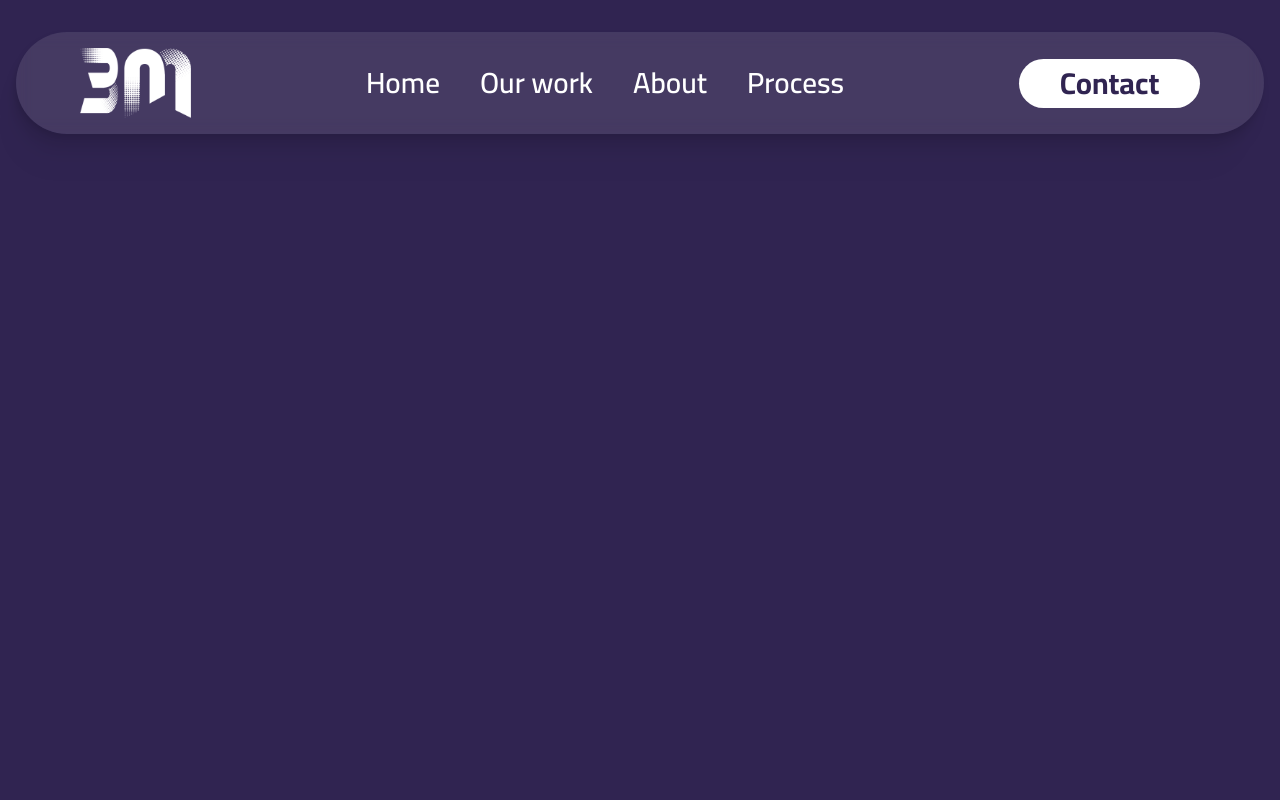
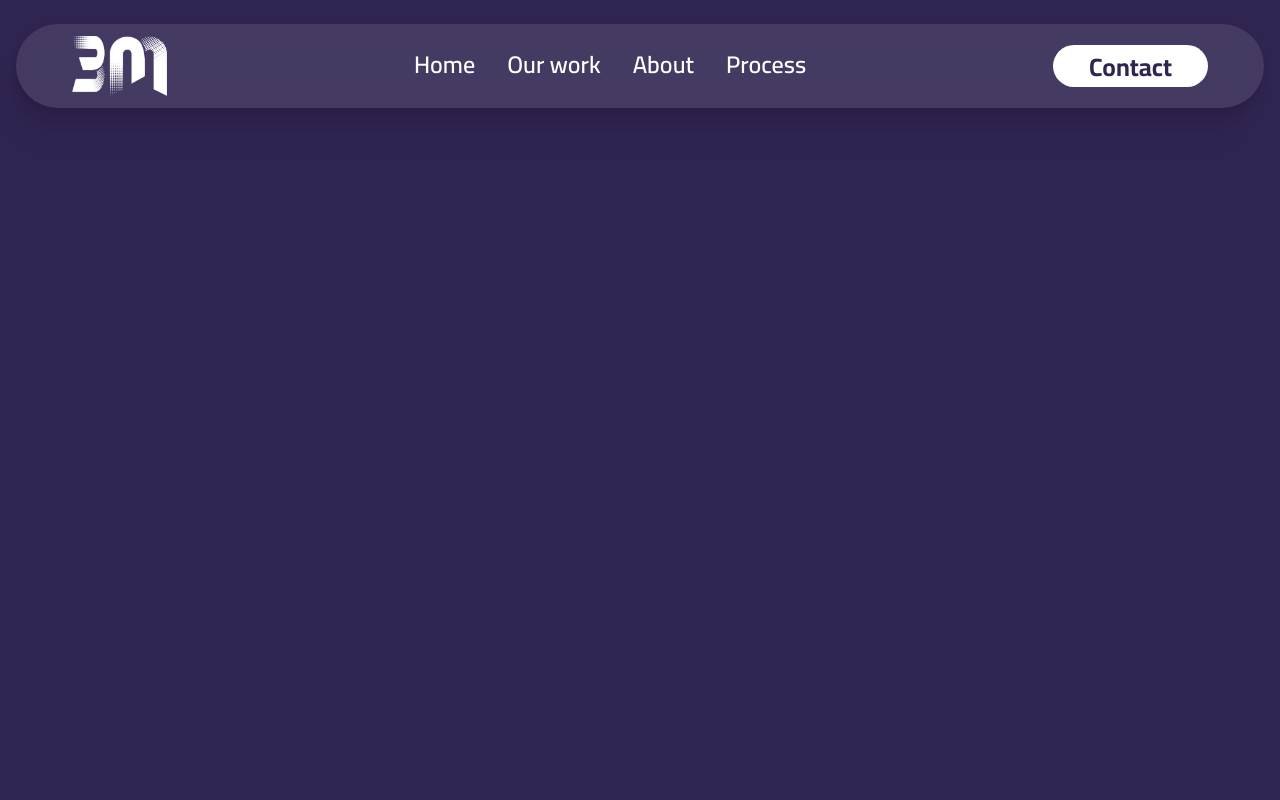
Before and after one commit to threemteach/3M-try-3, a Next.js app: page / in a window 1280 px wide. Shown: the top 800 px of the page. Built offline with nearby package versions, Linux system fonts and the light colour scheme.

Commit message:
refactor: scale navbar down ~15% preserving proportions and glassmorphism

```diff
--- a/src/components/Navbar.tsx
+++ b/src/components/Navbar.tsx
@@ -15,9 +15,9 @@ export default function Navbar() {
   const [menuOpen, setMenuOpen] = useState(false);
 
   return (
-    <header className="absolute top-0 left-0 right-0 z-50 flex justify-center px-4 pt-8">
+    <header className="absolute top-0 left-0 right-0 z-50 flex justify-center px-4 pt-6">
       <nav
-        className="flex w-full max-w-[1602px] items-center justify-between rounded-[100px] px-6 py-3 sm:px-10 md:py-4 lg:px-16"
+        className="flex w-full max-w-[1360px] items-center justify-between rounded-[85px] px-5 py-2.5 sm:px-8 md:py-3 lg:px-14"
         style={{
           background: "rgba(255,255,255,0.1)",
           backdropFilter: "blur(7.5px)",
@@ -30,19 +30,19 @@ export default function Navbar() {
           <Image
             src="/logo.png"
             alt="3M Logo"
-            width={111}
-            height={70}
-            className="h-[70px] w-auto object-contain"
+            width={95}
+            height={60}
+            className="h-[60px] w-auto object-contain"
             priority
           />
         </Link>
 
-        <ul className="hidden items-center gap-6 lg:flex xl:gap-10">
+        <ul className="hidden items-center gap-5 lg:flex xl:gap-8">
           {navLinks.map((link) => (
             <li key={link.href}>
               <Link
                 href={link.href}
-                className="text-[29px] font-semibold leading-none text-white transition-opacity hover:opacity-80"
+                className="text-[24px] font-semibold leading-none text-white transition-opacity hover:opacity-80"
               >
                 {link.label}
               </Link>
@@ -52,7 +52,7 @@ export default function Navbar() {
 
         <Link
           href="/contact"
-          className="hidden h-[49px] w-[181px] shrink-0 items-center justify-center rounded-[200px] bg-white text-[30px] font-bold leading-none text-[#302451] transition-opacity hover:opacity-90 lg:inline-flex"
+          className="hidden h-[42px] w-[155px] shrink-0 items-center justify-center rounded-[170px] bg-white text-[25px] font-bold leading-none text-[#302451] transition-opacity hover:opacity-90 lg:inline-flex"
         >
           Contact
         </Link>
@@ -65,11 +65,11 @@ export default function Navbar() {
           aria-expanded={menuOpen}
         >
           {menuOpen ? (
-            <svg className="h-7 w-7" fill="none" viewBox="0 0 24 24" strokeWidth={2} stroke="currentColor">
+            <svg className="h-6 w-6" fill="none" viewBox="0 0 24 24" strokeWidth={2} stroke="currentColor">
               <path strokeLinecap="round" strokeLinejoin="round" d="M6 18L18 6M6 6l12 12" />
             </svg>
           ) : (
-            <svg className="h-7 w-7" fill="none" viewBox="0 0 24 24" strokeWidth={2} stroke="currentColor">
+            <svg className="h-6 w-6" fill="none" viewBox="0 0 24 24" strokeWidth={2} stroke="currentColor">
               <path strokeLinecap="round" strokeLinejoin="round" d="M3.75 6.75h16.5M3.75 12h16.5m-16.5 5.25h16.5" />
             </svg>
           )}
@@ -78,7 +78,7 @@ export default function Navbar() {
 
       {menuOpen && (
         <div
-          className="absolute left-0 right-0 top-[100px] z-50 mx-4 overflow-hidden rounded-[24px] lg:hidden"
+          className="absolute left-0 right-0 top-[85px] z-50 mx-4 overflow-hidden rounded-[20px] lg:hidden"
           style={{
             background: "rgba(255,255,255,0.1)",
             backdropFilter: "blur(7.5px)",
@@ -87,13 +87,13 @@ export default function Navbar() {
               "-13px 43px 18px rgba(0,0,0,0.01), -7px 24px 15px rgba(0,0,0,0.04), -3px 11px 11px rgba(0,0,0,0.07), -1px 3px 6px rgba(0,0,0,0.08)",
           }}
         >
-          <ul className="flex flex-col gap-2 px-6 py-4">
+          <ul className="flex flex-col gap-2 px-5 py-3">
             {navLinks.map((link) => (
               <li key={link.href}>
                 <Link
                   href={link.href}
                   onClick={() => setMenuOpen(false)}
-                  className="block rounded-lg px-3 py-2 text-lg font-semibold text-white transition-colors hover:bg-white/10"
+                  className="block rounded-lg px-3 py-2 text-base font-semibold text-white transition-colors hover:bg-white/10"
                 >
                   {link.label}
                 </Link>
@@ -103,7 +103,7 @@ export default function Navbar() {
               <Link
                 href="/contact"
                 onClick={() => setMenuOpen(false)}
-                className="flex h-[49px] w-full items-center justify-center rounded-[200px] bg-white text-[20px] font-bold text-[#302451]"
+                className="flex h-[42px] w-full items-center justify-center rounded-[170px] bg-white text-[17px] font-bold text-[#302451]"
               >
                 Contact
               </Link>
```
Also changed, not shown: 1 other file (tests, documents, lock files or other folders).
